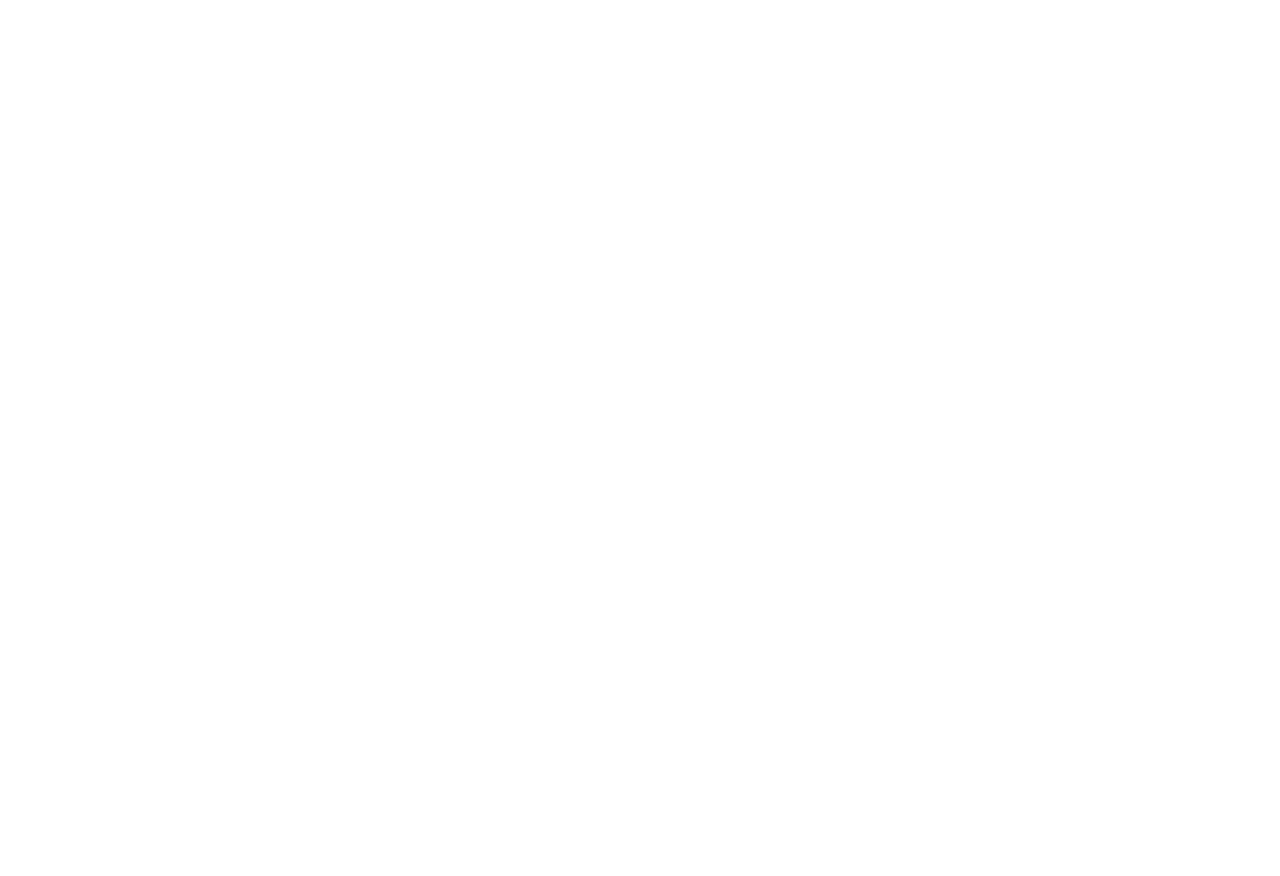
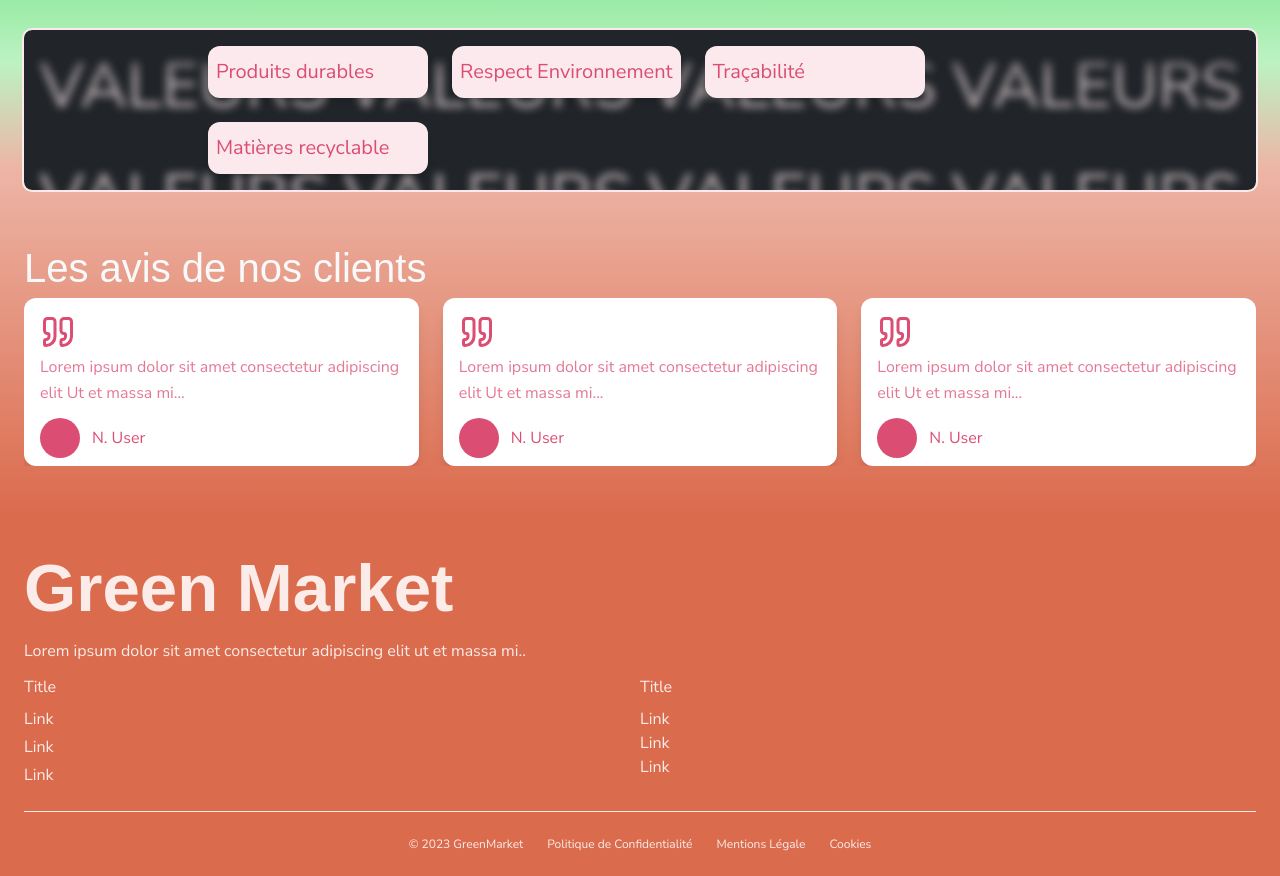
Before and after one commit to VialsShiny/green-market, a React (Vite) app in the folder greenmarket/: page / in a window 1280 px wide. Shown: the part 1100-1976 px from the top of the page. Before the commit the page ends 992 px from the top, so only its background shows below. Built offline with nearby package versions, Linux system fonts and the light colour scheme; no server answers; a web font is replaced by a local one.

Commit message:
Home Page Done

```diff
--- a/greenmarket/public/css/style.css
+++ b/greenmarket/public/css/style.css
@@ -18,7 +18,8 @@
     font-style: normal;
 }
 
-h1 {
+h1,
+.footer-title {
     font-family: 'Alumni Sans', sans-serif;
     font-optical-sizing: auto;
     font-weight: 800;
@@ -47,3 +48,13 @@
 .our-products .promotion-rectangle {
     font-weight: 800;
 }
+
+.valeurs-avis {
+    background: linear-gradient(
+        180deg,
+        #90e99c 0%,
+        #bcf2c3 15%,
+        #edb5a6 35%,
+        #db6b4d 100%
+    );
+}
--- a/greenmarket/src/App.jsx
+++ b/greenmarket/src/App.jsx
@@ -1,6 +1,7 @@
 import React, {Suspense} from 'react';
 import {Outlet, Route, Routes} from 'react-router-dom';
 import '../public/css/style.css';
+import Footer from './components/layout/Footer';
 import NavBar from './components/layout/Navbar';
 import _404 from './pages/errors/_404';
 
@@ -16,6 +17,7 @@
                         <Suspense fallback={<div>Chargement...</div>}>
                             <Outlet />
                         </Suspense>
+                        <Footer />
                     </>
                 }
             >
--- a/greenmarket/src/components/features/products/ProductCard.jsx
+++ b/greenmarket/src/components/features/products/ProductCard.jsx
@@ -1,11 +1,13 @@
 import {LuArrowRight} from 'react-icons/lu';
 
 export default function ProductCard({
+    id = '0',
     imageSrc = '...',
     imageAlt = 'Produit',
     title = 'Produit 1',
+    price = 'E',
     description = 'Lorem ipsum dolor sit amet consectetur adipiscing elit Ut et',
-    promotion = true,
+    promotion = false,
     maxDescriptionLength = 50,
     buttonText = 'Voir plus',
 }) {
@@ -25,6 +27,9 @@
                         </p>
                     )}
                 </div>
+                <div className="price__holder absolute right-2 bottom-2 px-3 py-1 bg-[#212529] rounded-full text-[#F8F9FA]">
+                    <em className="font-normale  ">{price}€</em>
+                </div>
             </div>
             <div className="info flex flex-col justify-evenly h-auto text-[#212529] w-1/2">
                 <div className="text__wrap">
@@ -35,10 +40,13 @@
                         {truncatedDescription}
                     </p>
                 </div>
-                <button className="bg-[#B3E479] flex items-center rounded-[16px] p-2 text-[20px] gap-x-2">
+                <a
+                    href={`/products/${id}`}
+                    className="bg-[#B3E479] w-fit flex items-center rounded-[16px] p-2 text-[20px] gap-x-2 drop-shadow-md"
+                >
                     {buttonText}
                     <LuArrowRight className="size-6" />
-                </button>
+                </a>
             </div>
         </div>
     );
--- /dev/null
+++ b/greenmarket/src/components/layout/Footer.jsx
@@ -0,0 +1,55 @@
+export default function Footer() {
+    return (
+        <footer className="bg-[#DB6B4D] text-[#FBECE9] px-6">
+            <div className="footer-content py-6">
+                <strong className="footer-title text-[4.2rem]">
+                    Green Market
+                </strong>
+                <p className="pb-3">
+                    Lorem ipsum dolor sit amet consectetur adipiscing elit ut et
+                    massa mi..
+                </p>
+
+                <div className="footer-columns flex justify-between">
+                    <div className="footer-column w-1/2 flex flex-col gap-y-2">
+                        <p>Title</p>
+                        <ul className="flex flex-col gap-y-1">
+                            <li>
+                                <a href="#">Link</a>
+                            </li>
+                            <li>
+                                <a href="#">Link</a>
+                            </li>
+                            <li>
+                                <a href="#">Link</a>
+                            </li>
+                        </ul>
+                    </div>
+                    <div className="footer-column w-1/2 flex flex-col gap-y-2">
+                        <p>Title</p>
+                        <ul>
+                            <li>
+                                <a href="#">Link</a>
+                            </li>
+                            <li>
+                                <a href="#">Link</a>
+                            </li>
+                            <li>
+                                <a href="#">Link</a>
+                            </li>
+                        </ul>
+                    </div>
+                </div>
+            </div>
+
+            <hr />
+
+            <div className="footer-bottom text-xs flex flex-wrap justify-center gap-x-6 py-6">
+                <em>© 2023 GreenMarket</em>
+                <a href="...">Politique de Confidentialité</a>
+                <a href="...">Mentions Légale</a>
+                <a href="...">Cookies</a>
+            </div>
+        </footer>
+    );
+}
--- a/greenmarket/src/pages/Home.jsx
+++ b/greenmarket/src/pages/Home.jsx
@@ -1,5 +1,6 @@
 import {useEffect, useState} from 'react';
 import {IoArrowDown} from 'react-icons/io5';
+import {LuArrowRight, LuQuote} from 'react-icons/lu';
 import ProductCard from '../components/features/products/ProductCard';
 import {fetchData} from '../components/services/Fetch';
 
@@ -9,11 +10,17 @@
     useEffect(() => {
         fetchData('https://fakestoreapi.com/products')
             .then((data) => {
-                // On prend uniquement les 4 premiers produits
                 setProducts(data.slice(0, 4));
             })
             .catch((err) => console.error('Erreur API:', err));
     }, []);
+
+    const values = [
+        'Produits durables',
+        'Respect Environnement',
+        'Traçabilité',
+        'Matières recyclable',
+    ];
 
     return (
         <>
@@ -36,21 +43,121 @@
             </section>
 
             <section className="our-products bg-[#90E99C] p-[24px]">
-                <div className="w-full p-[12px] rounded-[12px] outline-2 outline-[#F8F9FA] bg-[#4DDB60]">
+                <div className="w-full p-[12px] pb-6  flex flex-col rounded-[12px] outline-2 outline-[#F8F9FA] bg-[#4DDB60]">
                     <h2 className="title text-[4rem] mb-6">Produits Phares</h2>
                     <div className="grid grid-cols-1 sm:grid-cols-2 lg:grid-cols-4 gap-6">
                         {products.map((product) => (
                             <ProductCard
                                 key={product.id}
+                                id={product.id}
                                 imageSrc={product.image}
                                 imageAlt={product.title}
+                                price={product.price}
                                 title={product.title}
                                 description={product.description}
-                                maxDescriptionLength={60} // tronque à 60 caractères
-                                promotion={product.price > 50} // exemple : promotion si prix > 50
-                                buttonText="Voir plus"
+                                // promotion={product.price > 50} Exemple
                             />
                         ))}
+                    </div>
+                    <a
+                        href="/products"
+                        className="bg-[#D3F6D7] w-fit flex self-center items-center rounded-[16px] p-2 mt-8 text-[20px] gap-x-2 drop-shadow-md"
+                    >
+                        Tous nos produits juste là
+                        <LuArrowRight className="size-6" />
+                    </a>
+                </div>
+            </section>
+
+            <section className="valeurs-avis px-6 py-12">
+                <div className="relative w-full flex items-center bg-[#212529] justify-center px-3 py-4 overflow-hidden outline-2 outline-[#FBE9ED] rounded-[8px]">
+                    <div
+                        className="absolute inset-0 pointer-events-none flex flex-wrap justify-center items-center"
+                        style={{
+                            maskImage:
+                                'linear-gradient(to bottom, transparent 0%, black 50%, black 100%)',
+                            WebkitMaskImage:
+                                'linear-gradient(to bottom, transparent 0%, black 30%, black 100%)',
+                        }}
+                    >
+                        {Array(50)
+                            .fill('VALEURS')
+                            .map((text, idx) => (
+                                <span
+                                    key={idx}
+                                    className="text-[4rem] font-extrabold text-[#FBE9ED] opacity-70 select-none blur-xs m-2"
+                                >
+                                    {text}
+                                </span>
+                            ))}
+                    </div>
+
+                    <div className="relative z-10 w-full flex flex-wrap gap-6 max-w-4xl px-4">
+                        {values.map((item, idx) => (
+                            <div
+                                key={item}
+                                className={`bg-[#FBE9ED] text-[#DB4D72] flex text-[1.4rem] md:text-xl px-2 py-3 rounded-xl shadow-md min-w-[220px] text-center ${
+                                    idx % 2 === 0
+                                        ? 'justify-self-center'
+                                        : 'justify-self-end'
+                                }`}
+                            >
+                                {item}
+                            </div>
+                        ))}
+                    </div>
+                </div>
+
+                <div className="mt-12">
+                    <strong className="title text-[2.5rem] text-[#F8F9FA]">
+                        Les avis de nos clients
+                    </strong>
+                    <div className="quote__container flex gap-x-6 overflow-scroll">
+                        <div className="bg-white min-w-[200px] rounded-xl shadow-lg px-4 py-2 max-w-md w-full relative text-[#DB4D72]">
+                            <div className="absolute top-4 left-4 text-4xl font-bold select-none">
+                                <LuQuote />
+                            </div>
+
+                            <p className="text-[#E47995] text-base mt-12 mb-3 leading-relaxed">
+                                Lorem ipsum dolor sit amet consectetur
+                                adipiscing elit Ut et massa mi...
+                            </p>
+
+                            <div className="flex items-center gap-3">
+                                <div className="w-10 h-10 rounded-full bg-[#DB4D72]" />
+                                <span>N. User</span>
+                            </div>
+                        </div>
+                        <div className="bg-white min-w-[200px] rounded-xl shadow-lg px-4 py-2 max-w-md w-full relative text-[#DB4D72]">
+                            <div className="absolute top-4 left-4 text-4xl font-bold select-none">
+                                <LuQuote />
+                            </div>
+
+                            <p className="text-[#E47995] text-base mt-12 mb-3 leading-relaxed">
+                                Lorem ipsum dolor sit amet consectetur
+                                adipiscing elit Ut et massa mi...
+                            </p>
+
+                            <div className="flex items-center gap-3">
+                                <div className="w-10 h-10 rounded-full bg-[#DB4D72]" />
+                                <span>N. User</span>
+                            </div>
+                        </div>
+                        <div className="bg-white min-w-[200px] rounded-xl shadow-lg px-4 py-2 max-w-md w-full relative text-[#DB4D72]">
+                            <div className="absolute top-4 left-4 text-4xl font-bold select-none">
+                                <LuQuote />
+                            </div>
+
+                            <p className="text-[#E47995] text-base mt-12 mb-3 leading-relaxed">
+                                Lorem ipsum dolor sit amet consectetur
+                                adipiscing elit Ut et massa mi...
+                            </p>
+
+                            <div className="flex items-center gap-3">
+                                <div className="w-10 h-10 rounded-full bg-[#DB4D72]" />
+                                <span>N. User</span>
+                            </div>
+                        </div>
                     </div>
                 </div>
             </section>
```
